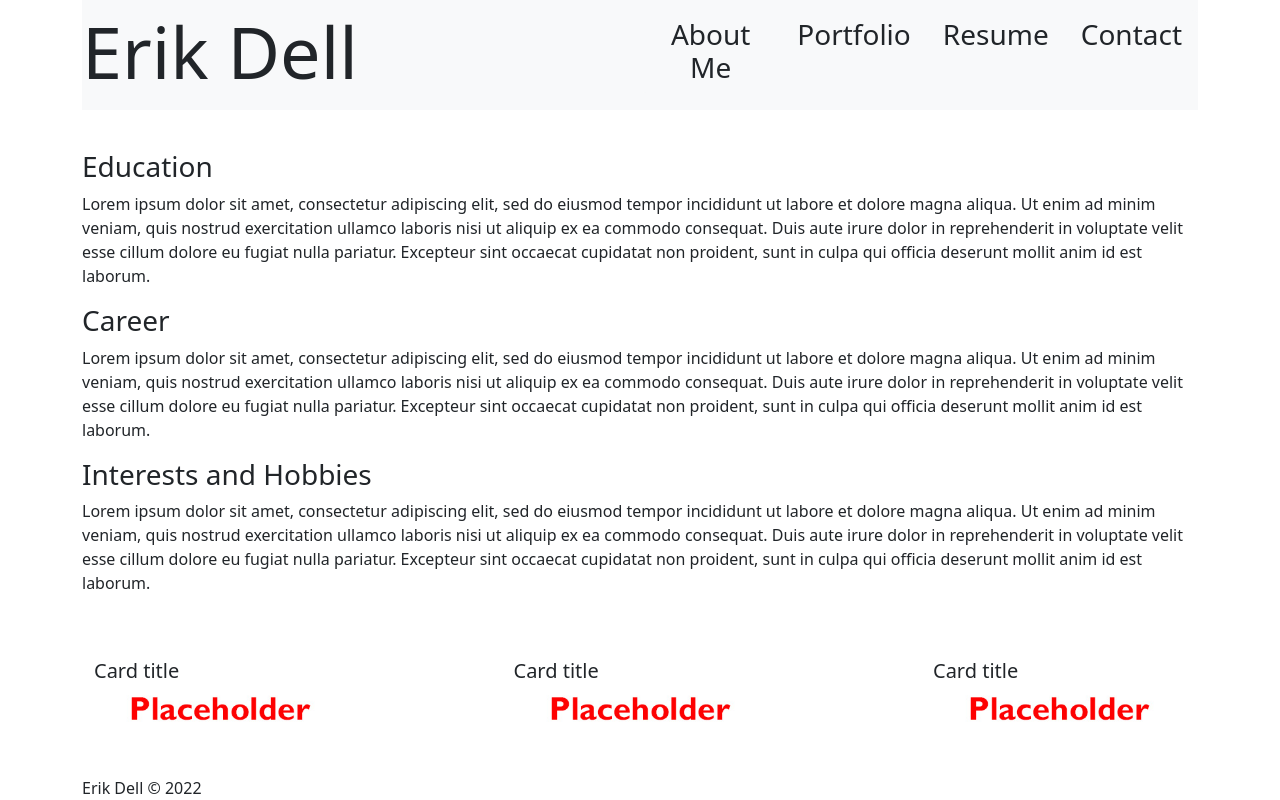
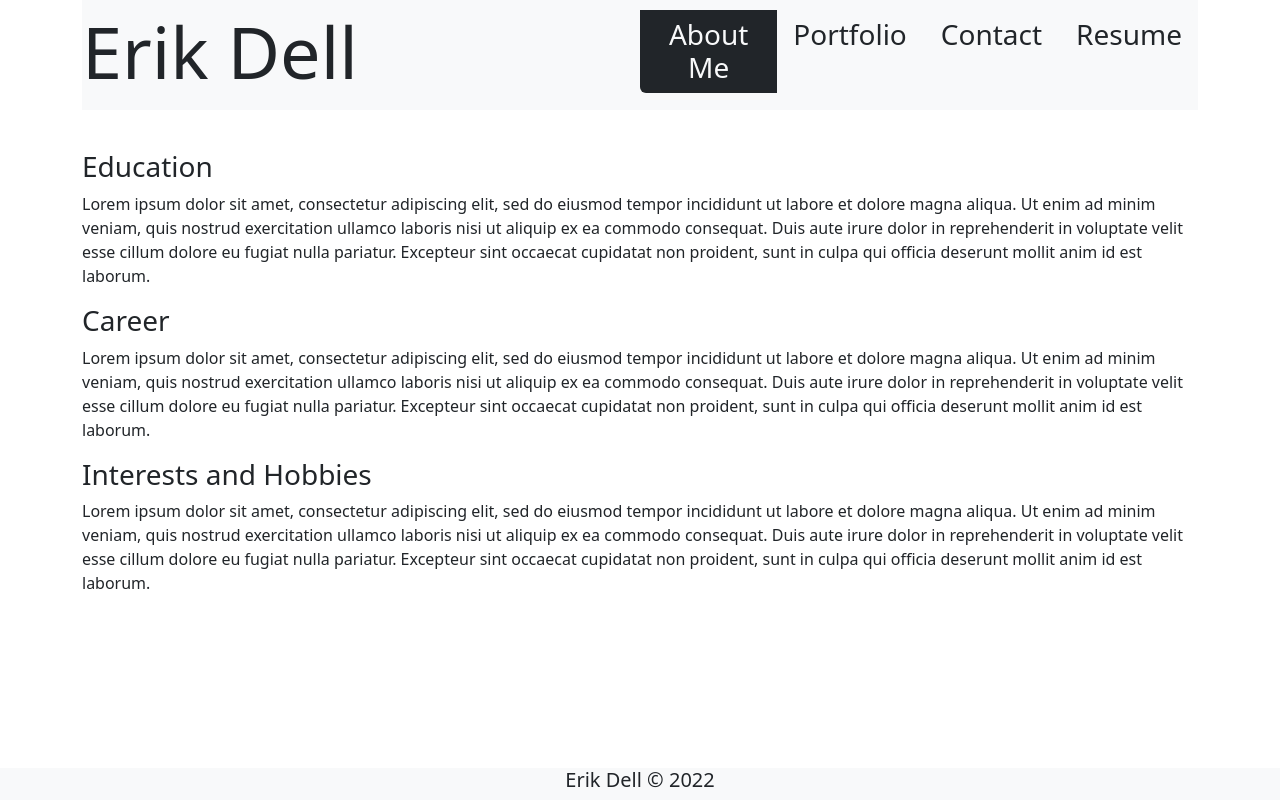
Before and after one commit to edellenator/gordos-porto, a React (Create React App) app: page / in a window 1280 px wide. Shown: the top 800 px of the page. Built offline with nearby package versions, Linux system fonts and the light colour scheme.

Commit message:
pages render according to navbar selection

```diff
--- a/src/App.css
+++ b/src/App.css
@@ -28,6 +28,22 @@
   color: #61dafb;
 }
 
+.footer {
+  position:fixed;
+  bottom:0%;
+  text-align: center;
+}
+
+.nav-button:hover {
+  background-color: #c0c0c0;
+}
+
+.nav-button {
+  cursor: pointer;
+  background-color: #f8f9fa;
+}
+
+
 @keyframes App-logo-spin {
   from {
     transform: rotate(0deg);
--- a/src/App.js
+++ b/src/App.js
@@ -1,20 +1,45 @@
 import 'bootstrap/dist/css/bootstrap.min.css';
 import './App.css';
+import React, {useState} from 'react';
 import Footer from './components/Footer';
 import Header from './components/Header';
 import AboutMe from './pages/AboutMe'
 import Contact from './pages/Contact';
 import Portfolio from './pages/Portfolio';
 import Resume from './pages/Resume';
+import { act } from 'react-dom/test-utils';
 
 function App() {
+  const navItems = ['About Me', 'Portfolio', 'Contact', 'Resume'];
+
+  const [activeNavItem, setActiveNavItem] = useState(navItems[0])
+
+  const main = (activeNavItem) => {
+    if (activeNavItem === 'About Me') {
+      return <AboutMe />
+    }
+    if (activeNavItem === 'Portfolio') {
+      return <Portfolio />
+    }
+    if (activeNavItem === 'Contact') {
+      return <Contact />
+    }
+    if (activeNavItem === 'Resume') {
+      return <Resume />
+    }
+  }
   return (
     <div>
-      <Header />
-      <AboutMe />
-      <Portfolio />
-      <Contact />
-      <Resume />
+      <header>
+        <Header
+          navItems={navItems}
+          activeNavItem={activeNavItem}
+          setActiveNavItem={setActiveNavItem}
+        />
+      </header>
+      <main>
+          {main(activeNavItem)}
+      </main>
       <Footer />
     </div>
   );
--- a/src/components/Footer/index.js
+++ b/src/components/Footer/index.js
@@ -2,15 +2,13 @@ import React from "react";
 
 const Footer = () => {
     return (
-        <footer className="sticky-bottom">
-            <div className="container">
+            <div className="w-100 bg-light footer">
                 <div className="row">
-                    <div className="column">
-                        Erik Dell © 2022
+                    <div className="col-12">
+                        <h5>Erik Dell © 2022</h5>
                     </div>
                 </div>
             </div>
-        </footer>
     );
 }
 
--- a/src/components/Header/index.js
+++ b/src/components/Header/index.js
@@ -1,13 +1,14 @@
 import React from "react";
-import Navigation from '../Navigation';
 import {
     Nav,
     Navbar,
     Container,
     Col
 } from 'react-bootstrap'
+import { act } from "react-dom/test-utils";
 
-const Header = () => {
+const Header = (props) => {
+    const {navItems = [], activeNavItem, setActiveNavItem} = props
     return (
         <Container className="sticky-top">
             <Navbar className="justify-content-between mb-3" bg='light'>
@@ -17,8 +18,22 @@ const Header = () => {
                     </h2>
                 </Col>
                 <Col>
-                    <Navigation
-                    />
+                    <nav>
+                        <ul className="list-group list-group-horizontal rounded-0">
+                        {navItems.map((navItem) => (
+                            <li
+                                className={`nav-button h3 border border-0 text-center list-group-item list-group-item-action flex-fill
+                                    ${
+                                        activeNavItem === navItem ? 'bg-dark text-light' : 'bg-light text-dark'
+                                    }`}
+                                key={navItem}
+                            >
+                                <span onClick={() => setActiveNavItem(navItem)}>{navItem}</span>
+                            </li>
+
+                        ))}
+                        </ul>
+                    </nav>
                 </Col>
             </Navbar>
         </Container>
--- a/src/components/Navigation/index.js
+++ /dev/null
@@ -1,16 +0,0 @@
-import React from "react";
-
-const Navigation = () => {
-    return (
-        <nav>
-            <ul className="list-group list-group-horizontal rounded-0">
-                <li className="bg-light h3 border border-0 text-center list-group-item flex-fill">About Me</li>
-                <li className="bg-light h3 border border-0 text-center list-group-item flex-fill">Portfolio</li>
-                <li className="bg-light h3 border border-0 text-center list-group-item flex-fill">Resume</li>
-                <li className="bg-light h3 border border-0 text-center list-group-item flex-fill">Contact</li>
-            </ul>
-        </nav>
-    );
-}
-
-export default Navigation;
```
